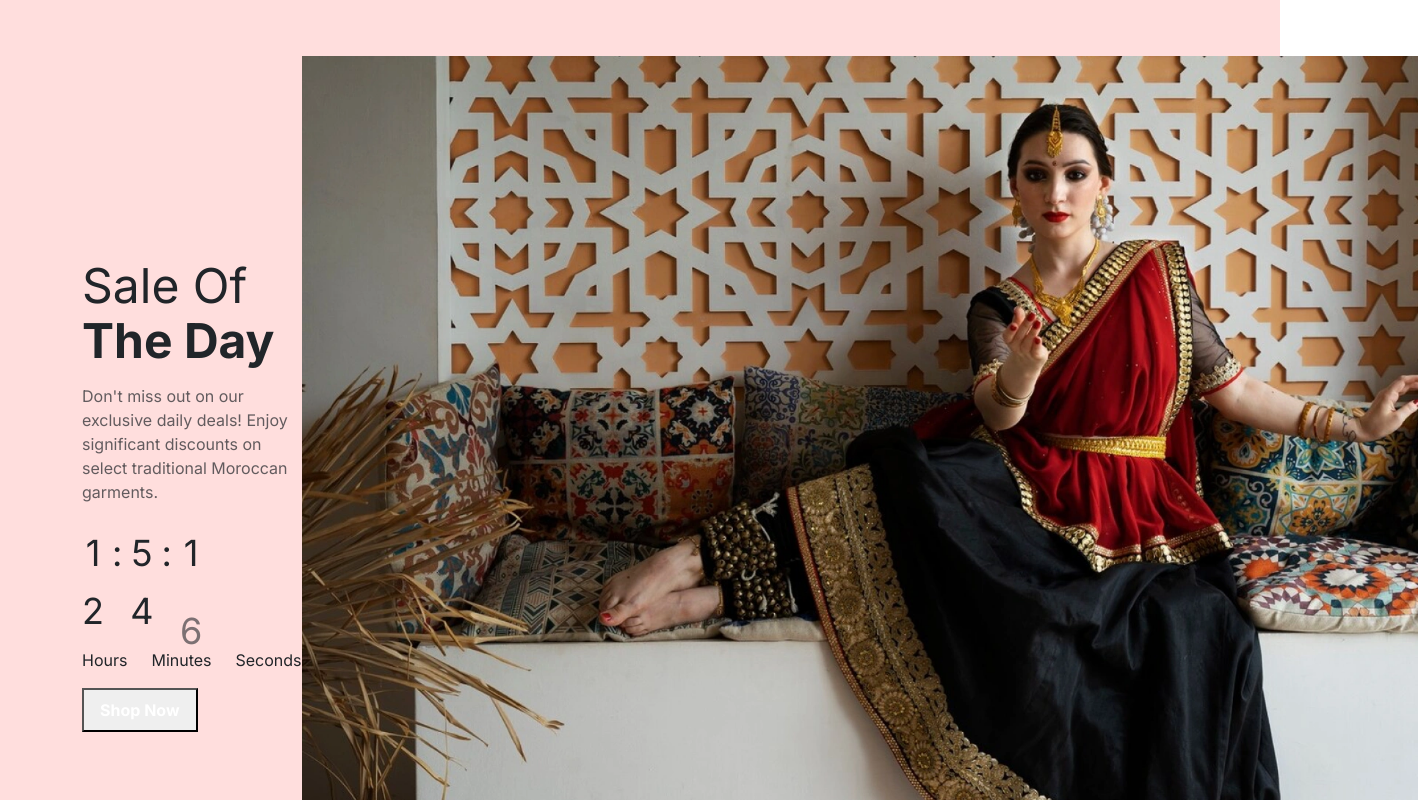
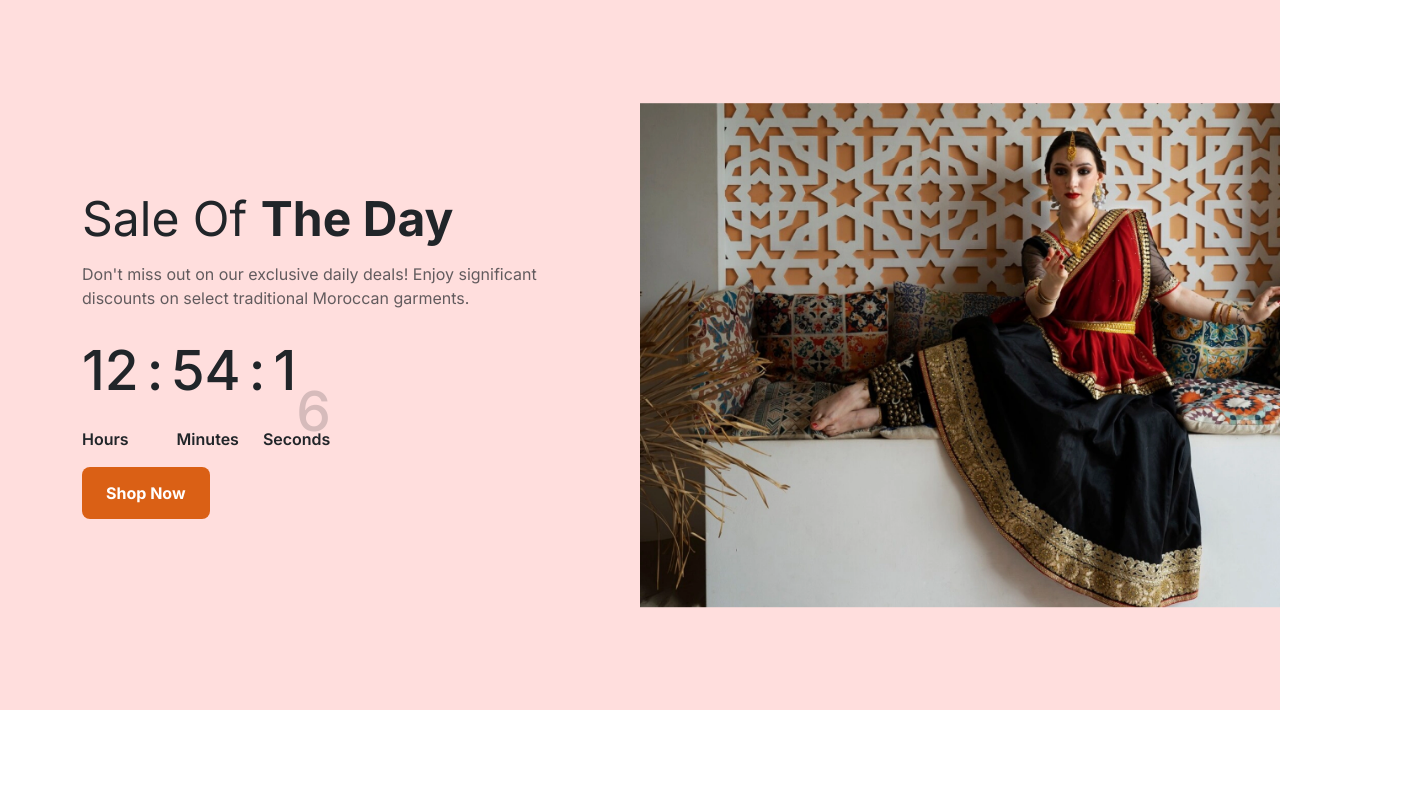
Before and after one commit to neharadialcode486/components-react-bootstrap, a React (Create React App) app: page / in a window 1280 px wide. Shown: the top 800 px of the page, 1418 px wide, since content can reach past the window. Built offline with nearby package versions, Linux system fonts and the light colour scheme.

Commit message:
countDown update

```diff
--- a/src/App.css
+++ b/src/App.css
@@ -17,10 +17,6 @@
 
 .w-fit {
     width: fit-content;
-}
-
-.w-50 {
-    width: 50px;
 }
 
 .py-56 {
@@ -53,14 +49,31 @@
     line-height: 24px;
 }
 
+.btn-shop {
+    padding: 8px 12px;
+    background-color: #DA6015;
+    border-radius: 8px;
+    border: none !important;
+}
+
+.btn-shop:hover {
+    background: white;
+    color: #DA6015 !important;
+}
+
 @media (min-width:576px) {
     .text-sm-4xl {
         font-size: 36px;
         line-height: 42px;
     }
 
-    .w-sm-60 {
-        width: 60px;
+    .text-sm-base {
+        font-size: 16px;
+        line-height: 24px;
+    }
+
+    .btn-shop {
+        padding: 14px 24px;
     }
 }
 
@@ -70,8 +83,9 @@
         line-height: 55px;
     }
 
-    .w-md-72 {
-        width: 72px;
+    .text-md-55 {
+        font-size: 55px;
+        line-height: 65px;
     }
 }
 
@@ -79,4 +93,24 @@
     .text-lg-left {
         text-align: left !important;
     }
+
+    .top-lg-50 {
+        top: 50%;
+    }
+
+    .translate-middle-lg-y {
+        transform: translateY(-50%);
+    }
+
+    .right-lg-0 {
+        right: 0;
+    }
+
+    .position-lg-absolute {
+        position: absolute;
+    }
+
+    .w-lg-50 {
+        width: 50% !important;
+    }
 }
--- a/src/components/countDown/CountDown.jsx
+++ b/src/components/countDown/CountDown.jsx
@@ -38,7 +38,7 @@ const CountDown = () => {
     const { tens: secondsTens, units: secondsUnits } = getTensAndUnits(timeLeft.seconds || 0);
 
     return (
-        <div className='bg-off-pink py-56 position-relative'>
+        <div className='bg-off-pink py-56 position-relative overflow-hidden'>
             <div className="container min-h-598 d-flex align-items-center">
                 <div className="d-flex flex-column flex-lg-row align-items-center justify-content-between">
                     <div className="max-w-456 w-100">
@@ -46,8 +46,8 @@ const CountDown = () => {
                         <p className="fw-normal text-center text-lg-left opacity-70 text-base mt-3">
                             Don't miss out on our exclusive daily deals! Enjoy significant discounts on select traditional Moroccan garments.
                         </p>
-                        <div className="mt-28 d-flex mx-auto mx-lg-0 gap-2 w-fit">
-                            <div className="position-relative w-50 w-sm-60 w-md-72 text-center">
+                        <div className="mt-28 d-flex mx-auto align-items-start mx-lg-0 gap-2 w-fit">
+                            <div className="position-relative d-flex  text-center">
                                 <AnimatePresence mode="wait">
                                     <motion.p
                                         key={hoursTens}
@@ -56,7 +56,7 @@ const CountDown = () => {
                                         animate="animate"
                                         exit="exit"
                                         transition={{ duration: 0.4 }}
-                                        className="absolute -left-2.5 sm:-left-3 md:-left-5 w-100 font-medium text-3xl text-sm-4xl md:text-[55px] text-center"
+                                        className=" w-100 fw-medium text-3xl text-sm-4xl text-md-55 text-center"
                                     >
                                         {hoursTens}
                                     </motion.p>
@@ -69,14 +69,14 @@ const CountDown = () => {
                                         animate="animate"
                                         exit="exit"
                                         transition={{ duration: 0.4 }}
-                                        className="absolute w-100 -right-2.5 sm:-right-3 md:-right-5 font-medium text-3xl text-sm-4xl md:text-[55px] text-center"
+                                        className=" fw-medium text-3xl text-sm-4xl text-md-55 text-center"
                                     >
                                         {hoursUnits}
                                     </motion.p>
                                 </AnimatePresence>
                             </div>
-                            <p className="font-medium text-3xl text-sm-4xl md:text-[55px]">:</p>
-                            <div className="position-relative w-[50px] sm:w-[60px] md:w-[72px] text-center">
+                            <p className="fw-medium text-3xl mb-0 text-sm-4xl text-md-55">:</p>
+                            <div className="position-relative d-flex  text-center">
                                 <AnimatePresence mode="wait">
                                     <motion.p
                                         key={minutesTens}
@@ -85,7 +85,7 @@ const CountDown = () => {
                                         animate="animate"
                                         exit="exit"
                                         transition={{ duration: 0.4 }}
-                                        className="absolute -left-2.5 sm:-left-3 md:-left-5 w-100 font-medium text-3xl text-sm-4xl md:text-[55px] text-center"
+                                        className=" w-100 fw-medium text-3xl text-sm-4xl text-md-55 text-center"
                                     >
                                         {minutesTens}
                                     </motion.p>
@@ -98,14 +98,14 @@ const CountDown = () => {
                                         animate="animate"
                                         exit="exit"
                                         transition={{ duration: 0.4 }}
-                                        className="absolute w-100 -right-2.5 sm:-right-3 md:-right-5 font-medium text-3xl text-sm-4xl md:text-[55px] text-center"
+                                        className=" fw-medium text-3xl text-sm-4xl text-md-55 text-center"
                                     >
                                         {minutesUnits}
                                     </motion.p>
                                 </AnimatePresence>
                             </div>
-                            <p className="font-medium text-3xl text-sm-4xl md:text-[55px]">:</p>
-                            <div className="position-relative w-[50px] sm:w-[60px] md:w-[72px] text-center">
+                            <p className="fw-medium text-3xl mb-0 text-sm-4xl text-md-55">:</p>
+                            <div className="position-relative d-flex  text-center">
                                 <AnimatePresence mode="wait">
                                     <motion.p
                                         key={secondsTens}
@@ -114,7 +114,7 @@ const CountDown = () => {
                                         animate="animate"
                                         exit="exit"
                                         transition={{ duration: 0.4 }}
-                                        className="absolute -left-2.5 sm:-left-3 md:-left-5 w-100 font-medium text-3xl text-sm-4xl md:text-[55px] text-center"
+                                        className=" w-100 fw-medium text-3xl text-sm-4xl text-md-55 text-center"
                                     >
                                         {secondsTens}
                                     </motion.p>
@@ -127,21 +127,21 @@ const CountDown = () => {
                                         animate="animate"
                                         exit="exit"
                                         transition={{ duration: 0.4 }}
-                                        className="absolute -right-2.5 sm:-right-3 md:-right-5 w-100 font-medium text-3xl text-sm-4xl md:text-[55px] text-center"
+                                        className="absolute -right-2.5 sm:-right-3 md:-right-5 w-100 fw-medium text-3xl text-sm-4xl text-md-55 text-center"
                                     >
                                         {secondsUnits}
                                     </motion.p>
                                 </AnimatePresence>
                             </div>
                         </div>
-                        <div className="d-flex sm:mt-4 lg:mt-7 align-items-center mx-auto lg:mx-0 w-fit">
-                            <p className="font-semibold text-lg ml-3">Hours</p>
-                            <p className="font-semibold text-lg mx-4 sm:ml-9 sm:mr-6">Minutes</p>
-                            <p className="font-semibold text-lg">Seconds</p>
+                        <div className="d-flex mt-sm-2 align-items-center mx-auto mx-lg-0 w-fit">
+                            <p className="fw-semibold text-lg ml-3">Hours</p>
+                            <p className="fw-semibold text-lg mx-4 ms-sm-5 me-sm-4">Minutes</p>
+                            <p className="fw-semibold text-lg pe-lg-2">Seconds</p>
                         </div>
-                        <button className='mt-10 mx-auto lg:mx-0 block fw-bold text-sm sm:text-base text-white px-3 sm:px-6 py-2 sm:py-3.5 bg-off-red rounded-lg duration-300 ease-linear hover:bg-white hover:text-off-red'>Shop Now</button>
+                        <button className='mx-auto mx-lg-0 d-block fw-bold text-sm text-sm-base btn-shop text-white bg-off-red transition'>Shop Now</button>
                     </div>
-                    <img src={women} alt="women" className="lg:top-1/2 mt-6 lg:mt-0 lg:-translate-y-1/2 lg:right-0 lg:absolute w-100 lg:w-1/2" />
+                    <img src={women} alt="women" className="top-lg-50 mt-4 mt-lg-0 translate-middle-lg-y right-lg-0 position-lg-absolute w-100 w-lg-50" />
                 </div>
             </div>
         </div>
```
